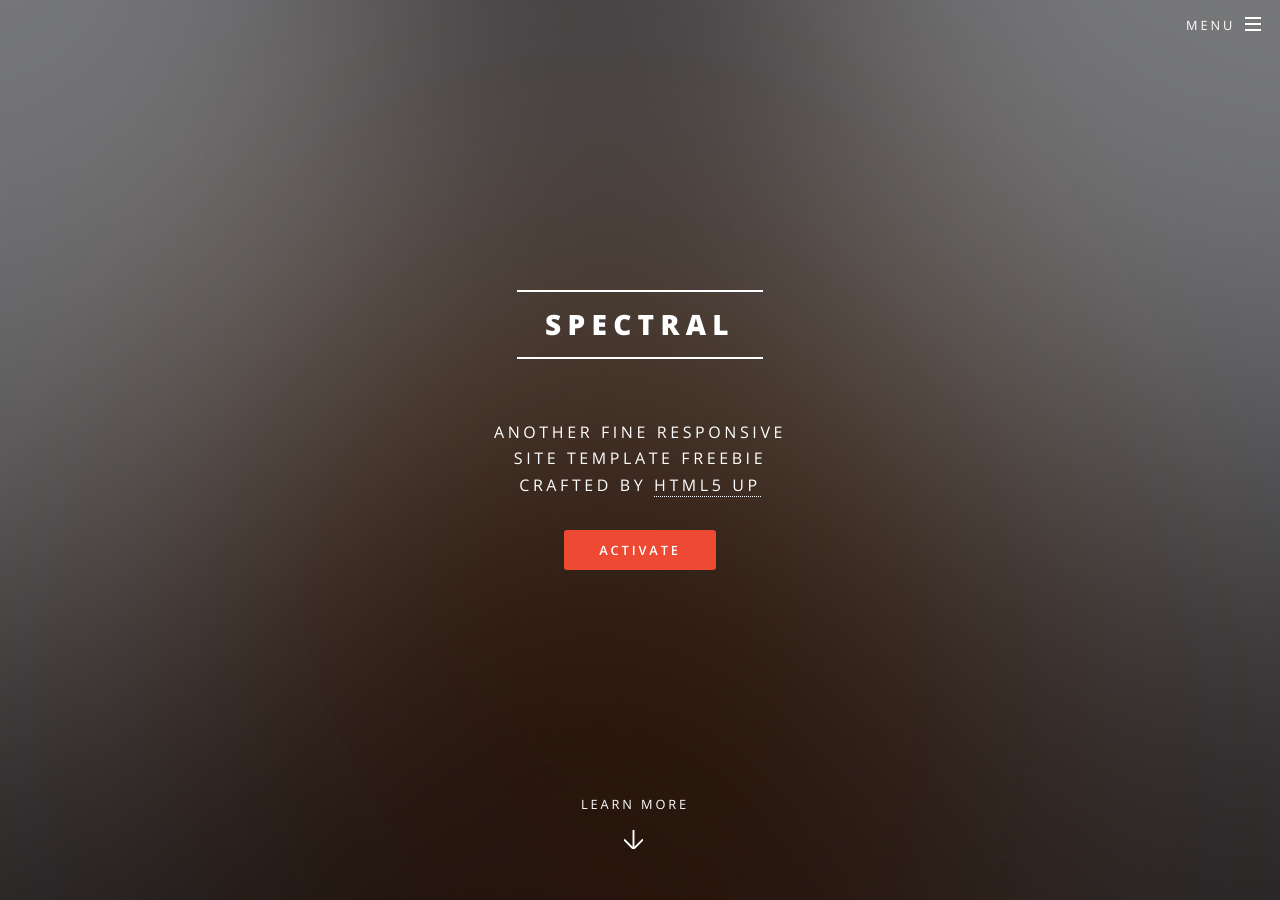
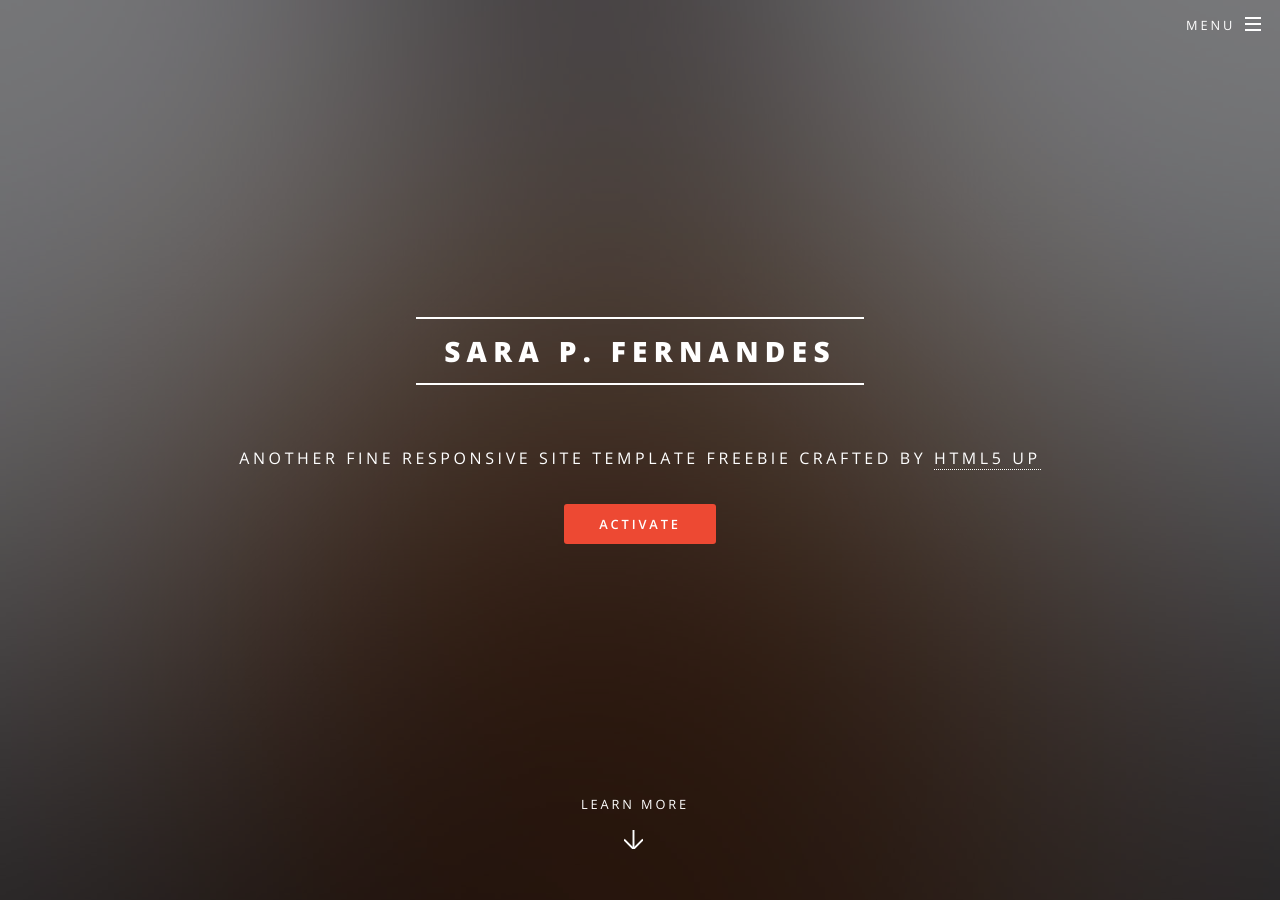
Before and after one commit to SaraFernandes/sarafernandes.github.io_sfdhgdfg, a Jekyll site: the page built from index.html, in a window 1280 px wide and 900 px high. Built offline with Jekyll 4.4.1, drawn with Linux system fonts in a browser that asks for light colours; some of the changed text lies outside the part shown.

Commit message:
new horizons

```diff
--- a/_config.yml
+++ b/_config.yml
@@ -2,16 +2,16 @@
 #
 
 # Site settings
-title: Spectral
+title: Sara P. Fernandes
 description: |
   Another fine responsive
   site template freebie
   crafted by [HTML5 UP](http://html5up.net)
-owner: Your Name # or company name
+owner: Sara P. Fernandes # or company name
 first_published: 2016 # if migrating another site, the year of your first publish
-email: your-email@domain.com
+email: sarafernandescomp@gmail.com
 baseurl: "" # the subpath of your site, e.g. /blog
-url: "http://yourdomain.com" # the base hostname & protocol for your site
+url: "http://sarafernandes.me" # the base hostname & protocol for your site
 social:
   twitter: https://twitter.com/<username>
   github: https://github.com/<username>
```
